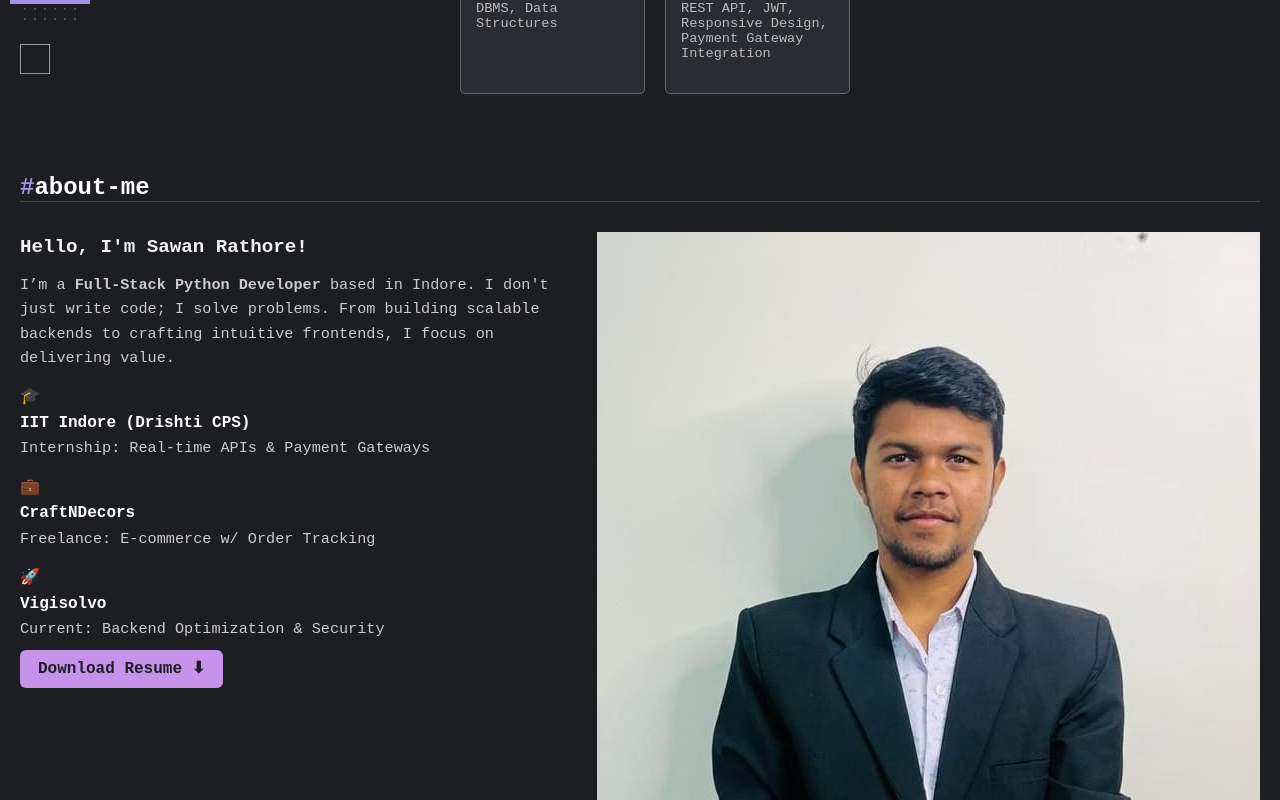
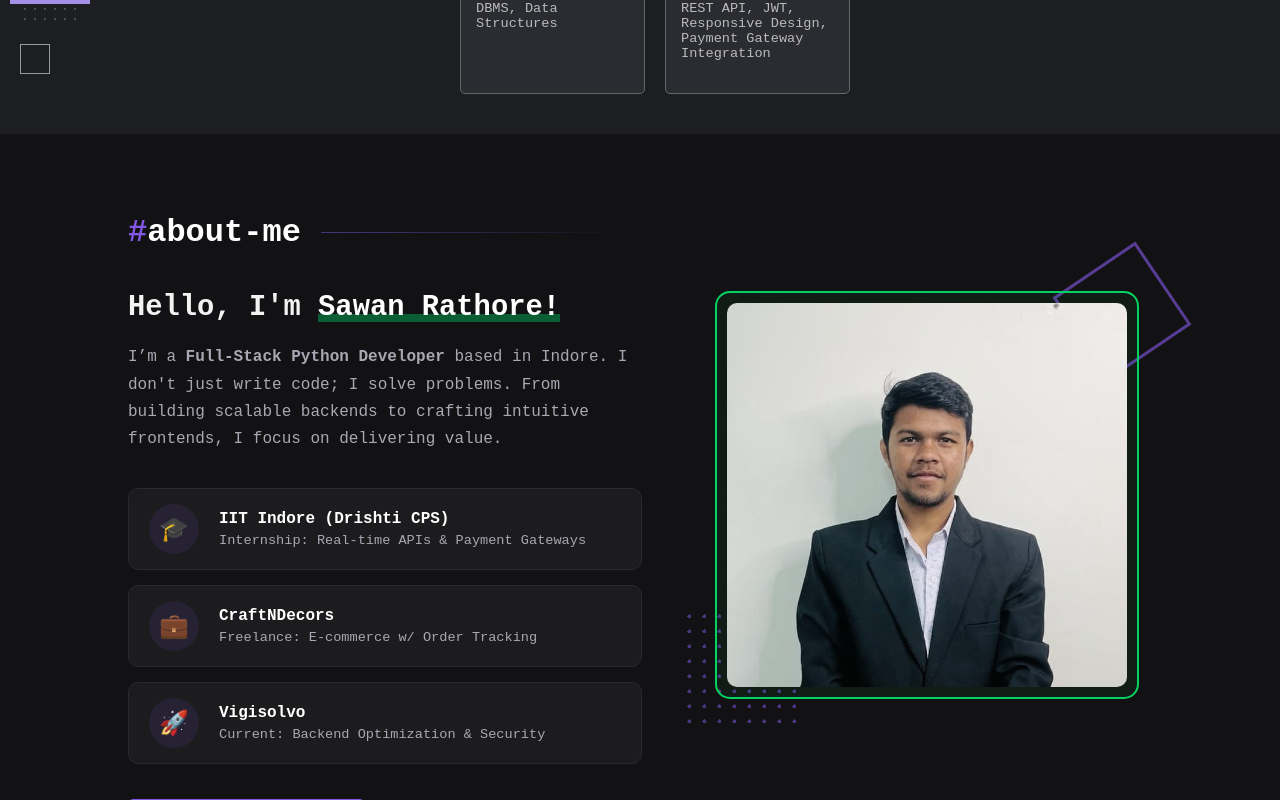
Before and after one commit to Sawan03/sawan, a React (Create React App) app: page / in a window 1280 px wide. Shown: the part 1680-2480 px from the top of the page. Built offline with nearby package versions, Linux system fonts and the light colour scheme.

Commit message:
Update AboutMe.css

```diff
--- a/src/styles/AboutMe.css
+++ b/src/styles/AboutMe.css
@@ -1,141 +1,263 @@
+/* --- Global Section Styling --- */
 .about-section {
-  padding: 40px 20px;
-  background-color: #1d1e22;
-  color: white;
+  background-color: #121214; /* Deep dark background */
+  color: #e1e1e6;
+  padding: 80px 10%;
   font-family: 'Courier New', monospace;
   position: relative;
+  overflow: hidden;
 }
 
-.about-section h2 {
-  font-size: 1.5rem;
-  margin-bottom: 30px;
-  border-bottom: 1px solid #444;
+/* --- Header Styling --- */
+.about-header {
+  display: flex;
+  align-items: center;
+  gap: 20px;
+  margin-bottom: 40px;
 }
 
-.about-section .hashtag {
-  color: #a491e6;
+.about-header h2 {
+  font-size: 2rem;
+  color: #fff;
+  margin: 0;
 }
 
-/* Container */
+.hashtag {
+  color: #8257e6; /* Neon Purple */
+}
+
+.line {
+  height: 1px;
+  background: linear-gradient(90deg, #8257e6, transparent);
+  width: 300px;
+  opacity: 0.5;
+  border-radius: 2px;
+}
+
+/* --- Container Layout --- */
 .about-container {
   display: flex;
   justify-content: space-between;
-  gap: 40px;
-  flex-wrap: wrap;
+  align-items: flex-start; /* Aligns top of text with top of image */
+  gap: 60px;
 }
 
-/* Text Section */
+/* --- Left Side: Text & Grid --- */
 .about-text {
   flex: 1;
   min-width: 300px;
-  line-height: 1.6;
 }
 
-.about-text h3 {
-  font-size: 1.2rem;
-  margin-bottom: 10px;
+.greeting {
+  font-size: 1.8rem;
+  margin-bottom: 20px;
   color: #f2f2f2;
 }
 
-.about-text p {
-  color: #ccc;
-  font-size: 0.95rem;
-  margin-bottom: 15px;
+.text-highlight {
+  color: #fff;
+  position: relative;
+  z-index: 1;
 }
 
-.read-more-btn {
-  background-color: transparent;
-  border: 1px solid #f26ec6;
-  color: white;
-  padding: 8px 18px;
-  font-size: 0.9rem;
-  cursor: pointer;
-  transition: 0.3s ease;
+.text-highlight::after {
+  content: '';
+  position: absolute;
+  bottom: 2px;
+  left: 0;
+  width: 100%;
+  height: 8px;
+  background-color: #04d361; /* Green Highlight */
+  z-index: -1;
+  opacity: 0.4;
 }
 
-.read-more-btn:hover {
-  background-color: #f26ec6;
-  color: black;
+.intro-para {
+  color: #a8a8b3;
+  line-height: 1.7;
+  font-size: 1rem;
+  margin-bottom: 35px;
+  max-width: 600px;
 }
 
-/* Image Section */
-.about-image {
-  flex: 1;
-  min-width: 250px;
-  position: relative;
-  width: 100%;
-  max-width: 469px;
+/* --- Experience Cards Grid --- */
+.experience-grid {
+  display: flex;
+  flex-direction: column;
+  gap: 15px;
+  margin-bottom: 35px;
 }
 
-.about-image img {
-  width: 100%;
-  height: auto;
-  border-radius: 5px;
+.exp-card {
+  background: #1c1c1f;
+  border: 1px solid #29292e;
+  padding: 15px 20px;
+  border-radius: 10px;
+  display: flex;
+  align-items: center;
+  gap: 20px;
+  transition: all 0.3s ease;
+  position: relative;
+  overflow: hidden;
 }
 
-/* Decorative Dots and Elements */
-.dots {
-  position: absolute;
-  width: 60px;
-  height: 60px;
-  background-image: radial-gradient(white 1px, transparent 1px);
-  background-size: 10px 10px;
-  opacity: 0.2;
+.exp-card:hover {
+  border-color: #8257e6; /* Purple Border on Hover */
+  transform: translateX(10px);
+  background: #202024;
+  box-shadow: 0 4px 20px rgba(0,0,0,0.4);
 }
 
-.top-dots {
-  top: 10px;
-  right: 20px;
+.exp-icon {
+  font-size: 1.5rem;
+  background: rgba(130, 87, 230, 0.1); /* Subtle purple bg */
+  color: #8257e6;
+  width: 50px;
+  height: 50px;
+  display: flex;
+  align-items: center;
+  justify-content: center;
+  border-radius: 50%;
 }
 
-.mid-dots {
-  bottom: 20px;
-  right: 60px;
+.exp-details h4 {
+  color: #fff;
+  font-size: 1rem;
+  margin-bottom: 5px;
 }
 
-.circle-highlight {
-  position: absolute;
-  width: 25px;
-  height: 25px;
-  border: 2px solid #f26ec6;
-  border-radius: 50%;
-  top: 50%;
-  left: 50%;
-  transform: translate(-50%, -50%);
+.exp-details p {
+  color: #a8a8b3;
+  font-size: 0.85rem;
+  margin: 0;
 }
-.resume-buttons {
-  display: flex;
-  gap: 12px;
+
+/* --- Resume Button --- */
+.resume-wrapper {
   margin-top: 20px;
 }
 
 .resume-btn {
-  background-color: #c792ea;
-  color: #1d1e22;
-  padding: 10px 18px;
-  border: none;
-  border-radius: 6px;
+  display: inline-block;
+  padding: 12px 30px;
+  background-color: transparent;
+  color: #8257e6;
+  border: 1px solid #8257e6;
+  border-radius: 5px;
   text-decoration: none;
   font-weight: bold;
-  transition: background-color 0.3s ease;
+  font-size: 1rem;
+  transition: all 0.3s ease;
 }
 
 .resume-btn:hover {
-  background-color: #d16ba5;
-  color: #fff;
+  background-color: rgba(130, 87, 230, 0.1);
+  box-shadow: 0 0 20px rgba(130, 87, 230, 0.4);
+  transform: translateY(-3px);
 }
 
-/* Responsive */
-@media (max-width: 768px) {
+.arrow {
+  display: inline-block;
+  margin-left: 8px;
+  transition: transform 0.3s;
+}
+
+.resume-btn:hover .arrow {
+  transform: translateY(3px);
+}
+
+/* --- Right Side: Image --- */
+.about-image-wrapper {
+  flex: 1;
+  position: relative;
+  display: flex;
+  justify-content: center;
+  align-items: center;
+  max-width: 450px;
+}
+
+.image-border {
+  position: relative;
+  z-index: 2;
+  padding: 10px;
+  border: 2px solid #04d361; /* Green Border */
+  border-radius: 15px;
+  background: rgba(4, 211, 97, 0.05);
+}
+
+.profile-pic {
+  width: 100%;
+  max-width: 400px;
+  height: auto;
+  border-radius: 10px;
+  display: block;
+  filter: grayscale(30%);
+  transition: filter 0.4s ease, transform 0.4s ease;
+}
+
+.profile-pic:hover {
+  filter: grayscale(0%);
+  transform: scale(1.02);
+}
+
+/* Decorative Elements */
+.dots-pattern {
+  position: absolute;
+  bottom: -30px;
+  left: -20px;
+  width: 120px;
+  height: 120px;
+  background-image: radial-gradient(#8257e6 2px, transparent 2px);
+  background-size: 15px 15px;
+  opacity: 0.5;
+  z-index: 0;
+}
+
+.square-box {
+  position: absolute;
+  top: -30px;
+  right: -20px;
+  width: 100px;
+  height: 100px;
+  border: 3px solid #8257e6;
+  z-index: 0;
+  opacity: 0.6;
+  animation: spin 15s linear infinite;
+}
+
+@keyframes spin {
+  0% { transform: rotate(0deg); }
+  100% { transform: rotate(360deg); }
+}
+
+/* --- Responsive Design --- */
+@media (max-width: 900px) {
   .about-container {
     flex-direction: column;
+    align-items: center;
+    gap: 50px;
   }
 
-  .about-image {
-    margin-top: 30px;
+  .about-text {
+    text-align: center;
   }
 
-  .read-more-btn {
-    margin-top: 10px;
+  .about-header {
+    justify-content: center;
+  }
+
+  .line { display: none; } /* Clean up mobile view */
+
+  .intro-para {
+    margin: 0 auto 30px auto;
+  }
+
+  .experience-grid {
+    align-items: stretch;
+    text-align: left; /* Keep card text left-aligned for readability */
+  }
+
+  .about-image-wrapper {
+    width: 100%;
   }
 }
```
